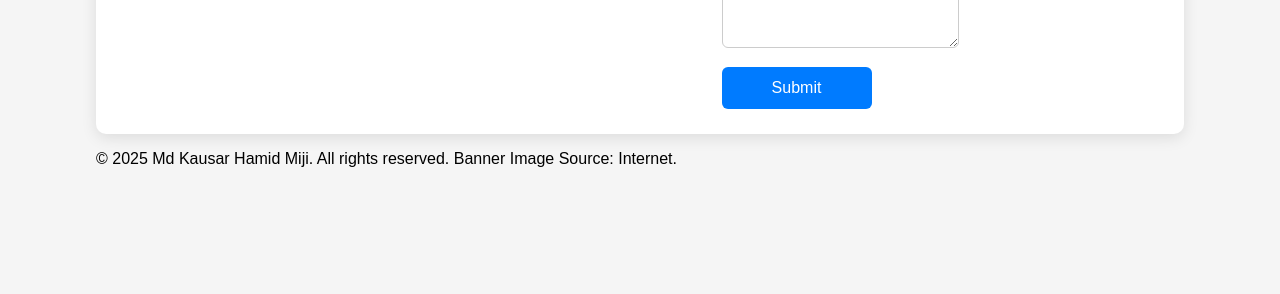
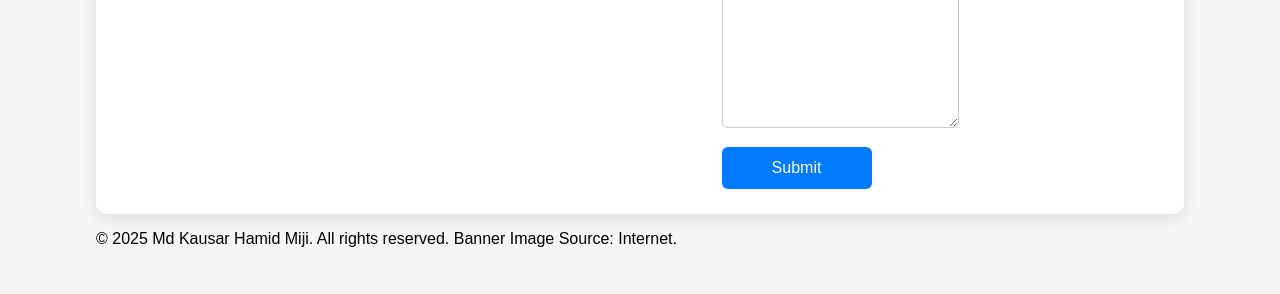
Before and after one commit to git-miji/git-miji.github.io, a plain HTML site: page contact.html in a window 1280 px wide. Shown: the part 815-1109 px from the top of the page. Before the commit the page ends 1029 px from the top, so only its background shows below. Drawn offline with Linux system fonts and the light colour scheme.

Commit message:
Update contact.html

```diff
--- a/contact.html
+++ b/contact.html
@@ -159,7 +159,9 @@
 
     textarea {
       resize: vertical;
-      height: 120px;
+      height: 200px;
+      max-width: 450px;  /* slightly wider if desired */
+      padding: 12px;  /* optional: more padding */
     }
 
     .btn-submit {
```
